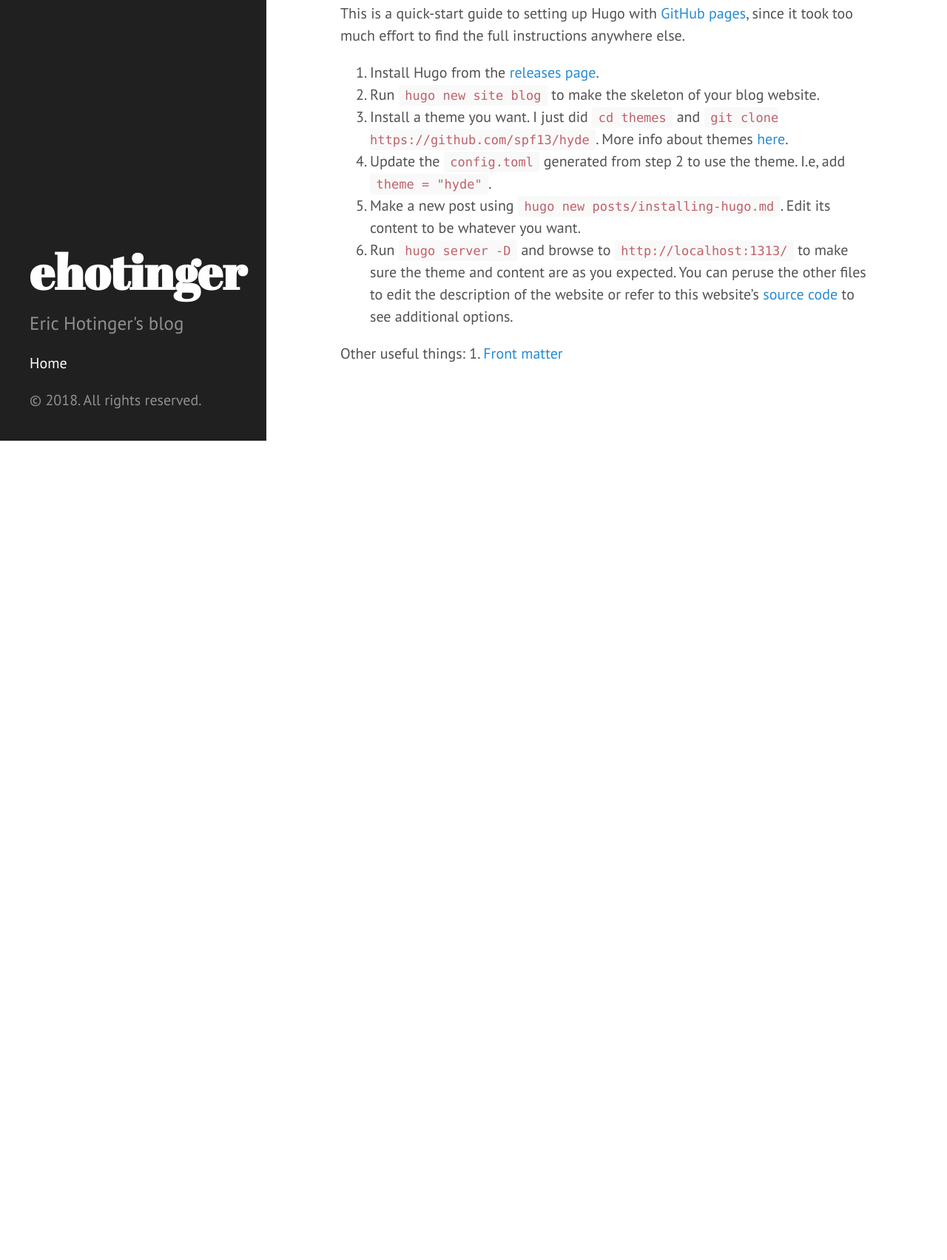
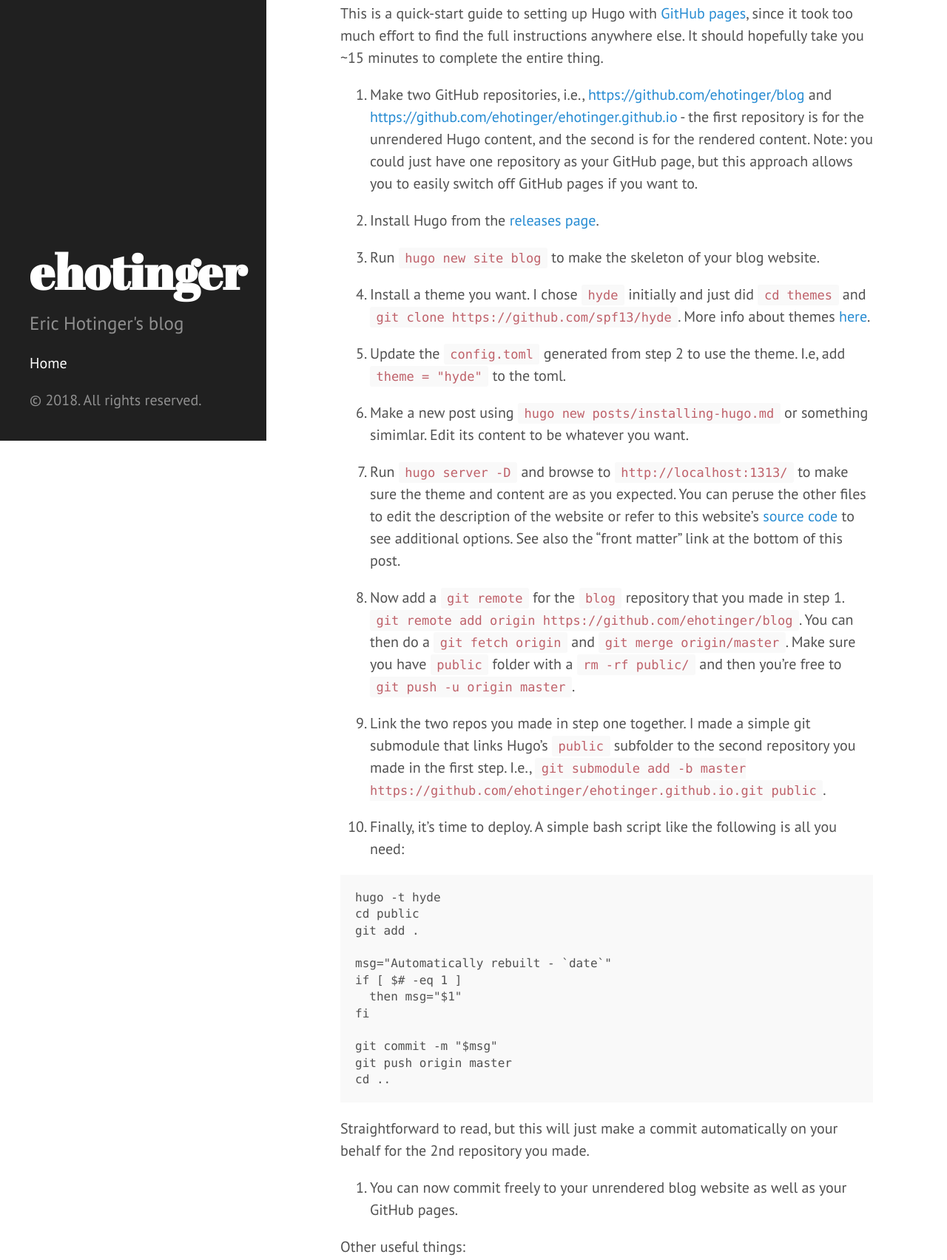
Before and after one commit to ehotinger/ehotinger.github.io, a plain HTML site: page posts/installing-hugo/index.html in a window 1280 px wide. Shown: the part 204-1908 px from the top of the page at 74% size. Before the commit the page ends 857 px from the top, so only its background shows below. Drawn offline with Linux system fonts and the light colour scheme.

Commit message:
Automatically rebuilt - Thu May 31 14:11:45 PDT 2018

```diff
--- a/categories/dev/index.xml
+++ b/categories/dev/index.xml
@@ -17,8 +17,8 @@
       <pubDate>Thu, 31 May 2018 12:02:45 -0700</pubDate>
 
       <guid>https://ehotinger.github.io/posts/installing-hugo/</guid>
-      <description>This is a quick-start guide to setting up Hugo with GitHub pages, since it took too much effort to find the full instructions anywhere else.
- Install Hugo from the releases page. Run hugo new site blog to make the skeleton of your blog website. Install a theme you want. I just did cd themes and git clone https://github.com/spf13/hyde. More info about themes here. Update the config.toml generated from step 2 to use the theme.</description>
+      <description>This is a quick-start guide to setting up Hugo with GitHub pages, since it took too much effort to find the full instructions anywhere else. It should hopefully take you ~15 minutes to complete the entire thing.
+ Make two GitHub repositories, i.e., https://github.com/ehotinger/blog and https://github.com/ehotinger/ehotinger.github.io - the first repository is for the unrendered Hugo content, and the second is for the rendered content. Note: you could just have one repository as your GitHub page, but this approach allows you to easily switch off GitHub pages if you want to.</description>
     </item>
 
   </channel>
--- a/index.xml
+++ b/index.xml
@@ -17,8 +17,8 @@
       <pubDate>Thu, 31 May 2018 12:02:45 -0700</pubDate>
 
       <guid>https://ehotinger.github.io/posts/installing-hugo/</guid>
-      <description>This is a quick-start guide to setting up Hugo with GitHub pages, since it took too much effort to find the full instructions anywhere else.
- Install Hugo from the releases page. Run hugo new site blog to make the skeleton of your blog website. Install a theme you want. I just did cd themes and git clone https://github.com/spf13/hyde. More info about themes here. Update the config.toml generated from step 2 to use the theme.</description>
+      <description>This is a quick-start guide to setting up Hugo with GitHub pages, since it took too much effort to find the full instructions anywhere else. It should hopefully take you ~15 minutes to complete the entire thing.
+ Make two GitHub repositories, i.e., https://github.com/ehotinger/blog and https://github.com/ehotinger/ehotinger.github.io - the first repository is for the unrendered Hugo content, and the second is for the rendered content. Note: you could just have one repository as your GitHub page, but this approach allows you to easily switch off GitHub pages if you want to.</description>
     </item>
 
   </channel>
--- a/posts/index.xml
+++ b/posts/index.xml
@@ -17,8 +17,8 @@
       <pubDate>Thu, 31 May 2018 12:02:45 -0700</pubDate>
 
       <guid>https://ehotinger.github.io/posts/installing-hugo/</guid>
-      <description>This is a quick-start guide to setting up Hugo with GitHub pages, since it took too much effort to find the full instructions anywhere else.
- Install Hugo from the releases page. Run hugo new site blog to make the skeleton of your blog website. Install a theme you want. I just did cd themes and git clone https://github.com/spf13/hyde. More info about themes here. Update the config.toml generated from step 2 to use the theme.</description>
+      <description>This is a quick-start guide to setting up Hugo with GitHub pages, since it took too much effort to find the full instructions anywhere else. It should hopefully take you ~15 minutes to complete the entire thing.
+ Make two GitHub repositories, i.e., https://github.com/ehotinger/blog and https://github.com/ehotinger/ehotinger.github.io - the first repository is for the unrendered Hugo content, and the second is for the rendered content. Note: you could just have one repository as your GitHub page, but this approach allows you to easily switch off GitHub pages if you want to.</description>
     </item>
 
   </channel>
--- a/posts/installing-hugo/index.html
+++ b/posts/installing-hugo/index.html
@@ -51,19 +51,55 @@
     <div class="post">
   <h1>Installing Hugo</h1>
   <span class="post-date">Thu, May 31, 2018</span>
-  <p>This is a quick-start guide to setting up Hugo with <a href="https://pages.github.com">GitHub pages</a>, since it took too much effort to find the full instructions anywhere else.</p>
+  <p>This is a quick-start guide to setting up Hugo with <a href="https://pages.github.com">GitHub pages</a>, since it took too much effort to find the full instructions anywhere else. It should hopefully take you ~15 minutes to complete the entire thing.</p>
 
 <ol>
-<li>Install Hugo from the <a href="https://github.com/spf13/hugo/releases">releases page</a>.</li>
-<li>Run <code>hugo new site blog</code> to make the skeleton of your blog website.</li>
-<li>Install a theme you want. I just did <code>cd themes</code> and <code>git clone https://github.com/spf13/hyde</code>. More info about themes <a href="https://gohugo.io/themes/">here</a>.</li>
-<li>Update the <code>config.toml</code> generated from step 2 to use the theme. I.e, add <code>theme = &quot;hyde&quot;</code>.</li>
-<li>Make a new post using <code>hugo new posts/installing-hugo.md</code>. Edit its content to be whatever you want.</li>
-<li>Run <code>hugo server -D</code> and browse to <code>http://localhost:1313/</code> to make sure the theme and content are as you expected. You can peruse the other files to edit the description of the website or refer to this website&rsquo;s <a href="https://github.com/ehotinger/ehotinger.github.io">source code</a> to see additional options.</li>
+<li><p>Make two GitHub repositories, i.e., <a href="https://github.com/ehotinger/blog">https://github.com/ehotinger/blog</a> and <a href="https://github.com/ehotinger/ehotinger.github.io">https://github.com/ehotinger/ehotinger.github.io</a> - the first repository is for the unrendered Hugo content, and the second is for the rendered content. Note: you could just have one repository as your GitHub page, but this approach allows you to easily switch off GitHub pages if you want to.</p></li>
+
+<li><p>Install Hugo from the <a href="https://github.com/spf13/hugo/releases">releases page</a>.</p></li>
+
+<li><p>Run <code>hugo new site blog</code> to make the skeleton of your blog website.</p></li>
+
+<li><p>Install a theme you want. I chose <code>hyde</code> initially and just did <code>cd themes</code> and <code>git clone https://github.com/spf13/hyde</code>. More info about themes <a href="https://gohugo.io/themes/">here</a>.</p></li>
+
+<li><p>Update the <code>config.toml</code> generated from step 2 to use the theme. I.e, add <code>theme = &quot;hyde&quot;</code> to the toml.</p></li>
+
+<li><p>Make a new post using <code>hugo new posts/installing-hugo.md</code> or something simimlar. Edit its content to be whatever you want.</p></li>
+
+<li><p>Run <code>hugo server -D</code> and browse to <code>http://localhost:1313/</code> to make sure the theme and content are as you expected. You can peruse the other files to edit the description of the website or refer to this website&rsquo;s <a href="https://github.com/ehotinger/blog">source code</a> to see additional options. See also the &ldquo;front matter&rdquo; link at the bottom of this post.</p></li>
+
+<li><p>Now add a <code>git remote</code> for the <code>blog</code> repository that you made in step 1. <code>git remote add origin https://github.com/ehotinger/blog</code>. You can then do a <code>git fetch origin</code> and <code>git merge origin/master</code>. Make sure you have <code>public</code> folder with a <code>rm -rf public/</code> and then you&rsquo;re free to <code>git push -u origin master</code>.</p></li>
+
+<li><p>Link the two repos you made in step one together. I made a simple git submodule that links Hugo&rsquo;s <code>public</code> subfolder to the second repository you made in the first step. I.e., <code>git submodule add -b master https://github.com/ehotinger/ehotinger.github.io.git public</code>.</p></li>
+
+<li><p>Finally, it&rsquo;s time to deploy. A simple bash script like the following is all you need:</p></li>
 </ol>
 
-<p>Other useful things:
-1. <a href="https://gohugo.io/content-management/front-matter/">Front matter</a></p>
+<pre><code>hugo -t hyde
+cd public
+git add .
+
+msg=&quot;Automatically rebuilt - `date`&quot;
+if [ $# -eq 1 ]
+  then msg=&quot;$1&quot;
+fi
+
+git commit -m &quot;$msg&quot;
+git push origin master
+cd ..
+</code></pre>
+
+<p>Straightforward to read, but this will just make a commit automatically on your behalf for the 2nd repository you made.</p>
+
+<ol>
+<li>You can now commit freely to your unrendered blog website as well as your GitHub pages.</li>
+</ol>
+
+<p>Other useful things:</p>
+
+<ol>
+<li><a href="https://gohugo.io/content-management/front-matter/">Hugo front matter</a> - a list of all the metadata you can put on individual content. Description, tags, title, etc.</li>
+</ol>
 
 </div>
 
--- a/tags/dev/index.xml
+++ b/tags/dev/index.xml
@@ -17,8 +17,8 @@
       <pubDate>Thu, 31 May 2018 12:02:45 -0700</pubDate>
 
       <guid>https://ehotinger.github.io/posts/installing-hugo/</guid>
-      <description>This is a quick-start guide to setting up Hugo with GitHub pages, since it took too much effort to find the full instructions anywhere else.
- Install Hugo from the releases page. Run hugo new site blog to make the skeleton of your blog website. Install a theme you want. I just did cd themes and git clone https://github.com/spf13/hyde. More info about themes here. Update the config.toml generated from step 2 to use the theme.</description>
+      <description>This is a quick-start guide to setting up Hugo with GitHub pages, since it took too much effort to find the full instructions anywhere else. It should hopefully take you ~15 minutes to complete the entire thing.
+ Make two GitHub repositories, i.e., https://github.com/ehotinger/blog and https://github.com/ehotinger/ehotinger.github.io - the first repository is for the unrendered Hugo content, and the second is for the rendered content. Note: you could just have one repository as your GitHub page, but this approach allows you to easily switch off GitHub pages if you want to.</description>
     </item>
 
   </channel>
```
Also changed, not shown: index.html (+2 -2 lines).
